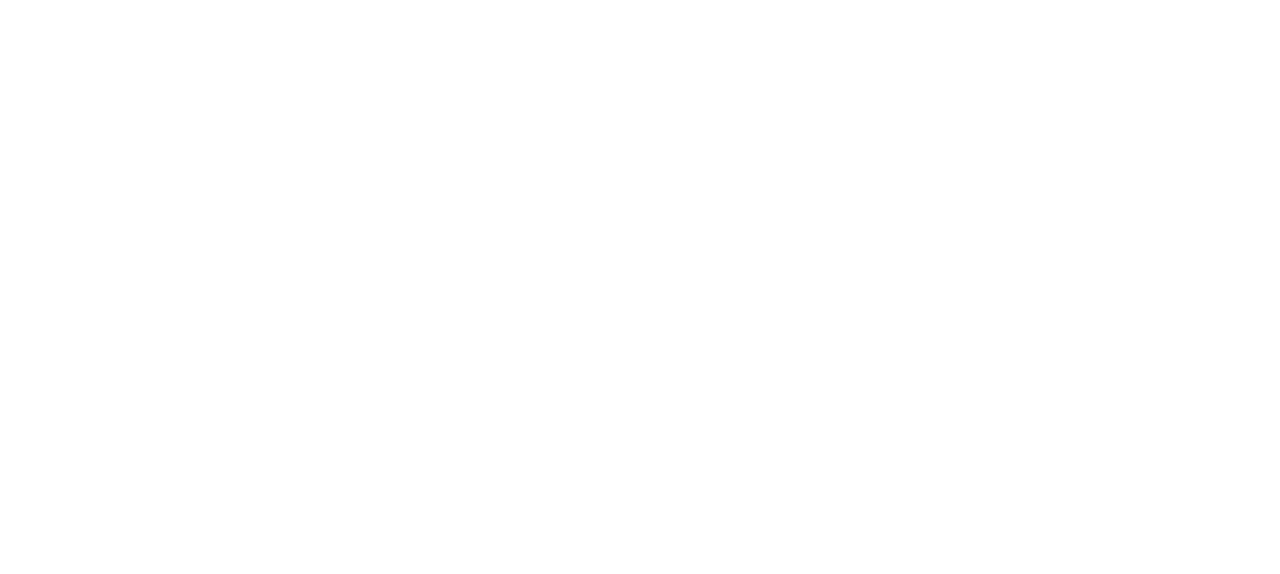
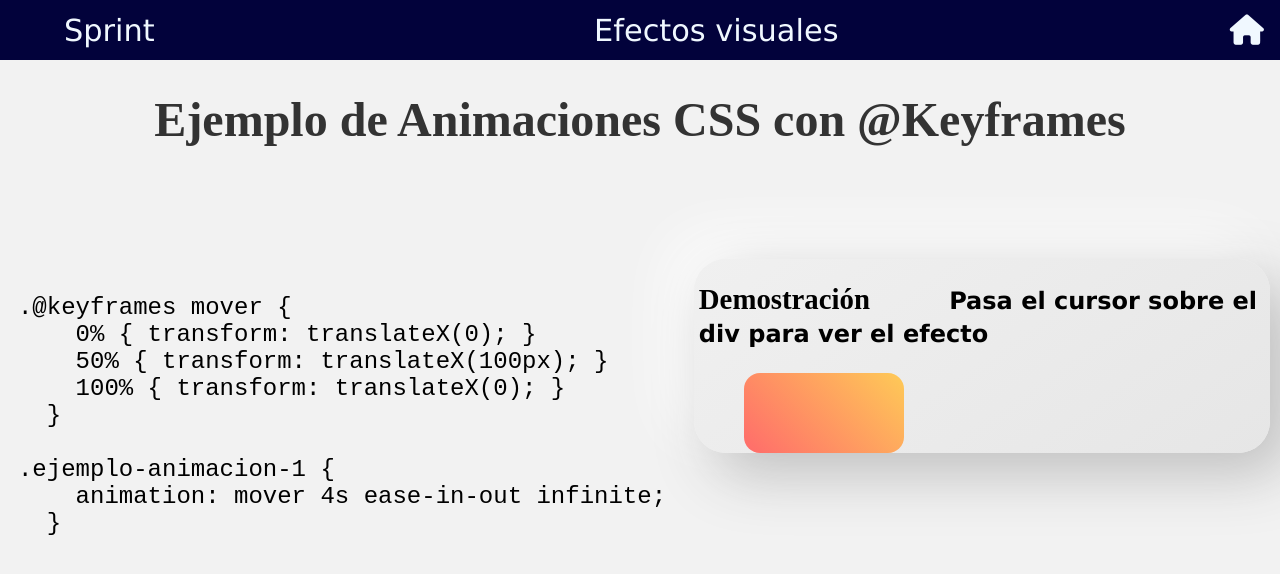
Before and after one commit to Najwaelqortobi/Proyecto_sprint_Recogida, a plain HTML site: page ejemplosAnimaciones.html in a window 1280 px wide. Drawn offline with Linux system fonts and the light colour scheme.

Commit message:
ultima version de todo

```diff
--- a/ejemplosAnimaciones.html
+++ b/ejemplosAnimaciones.html
@@ -3,9 +3,45 @@
 <head>
     <meta charset="UTF-8">
     <meta name="viewport" content="width=device-width, initial-scale=1.0">
+    <link rel="stylesheet" href="style.css">
+    <link rel="stylesheet" href="https://cdnjs.cloudflare.com/ajax/libs/font-awesome/6.6.0/css/all.min.css" integrity="sha512-Kc323vGBEqzTmouAECnVceyQqyqdsSiqLQISBL29aUW4U/M7pSPA/gEUZQqv1cwx4OnYxTxve5UMg5GT6L4JJg==" crossorigin="anonymous" referrerpolicy="no-referrer" />
     <title>Ejemplos Animaciones</title>
 </head>
+
 <body>
+    <header>
+        <div class="contenedor-nav">
+            <Span>Sprint</Span>
+            <span>Efectos visuales</span>
+            <a href="index.html"><i class="fa-solid fa-house"></i></a>
+        </div>
+    </header>
+
+    <h1>Ejemplo de Animaciones CSS con @Keyframes</h1>
+    <div class="container-animaciones centrado">
+        <div class="ejemplo-animacion">
+        <section class="code-transform">
+            <pre><code>
+.@keyframes mover {
+    0% { transform: translateX(0); }
+    50% { transform: translateX(100px); }
+    100% { transform: translateX(0); }
+  }
+
+.ejemplo-animacion-1 {
+    animation: mover 4s ease-in-out infinite;
+  }</code></pre>
+        </section>
+        <section class="demo-animacion-1">
+            <h2>Demostración <span>Pasa el cursor sobre el div para ver el efecto</span></h2>
+            <div class="ejemplo-animacion-1">
+            </div>
+        </section>
+    </div>
+
+
+    </div>
+
 
 </body>
 </html>
--- a/style.css
+++ b/style.css
@@ -420,17 +420,45 @@ code{
 
 /*inicio ejemplo animaciones*/
 
+.ejemplo-animacion{
+    display: flex;
+    justify-content: space-around;
+    margin-top: 6rem;
+}/* margin entre nav y el primer ejemplo todo el div /la caja */
 
+@keyframes mover {
+    0% { transform: translateX(0); }
+    50% { transform: translateX(100px); }
+    100% { transform: translateX(0); }
+  }
 
+.ejemplo-animacion-1{
+    width: 10rem;
+    height: 5rem;
+    background: linear-gradient(45deg, #ff6b6b, #feca57);
+    border-radius: 1rem;
+    animation: mover 4s ease-in-out infinite;
 
-
-
-
-
-
-
-
-
+}
+.demo-animacion-1{
+    background: linear-gradient(145deg, #f0f0f0, #e6e6e6);
+    border: none;
+    border-radius: 2rem;
+    box-shadow: 20px 20px 60px #bebebe,
+                -20px -20px 60px #ffffff;
+    height: 10%;
+    width: 45%;
+    margin-top: -2rem;
+    h2{
+        font-size: 1.8rem;
+        padding-top: -2rem;
+        margin-left: 0.3rem;
+    }
+    h2 span{
+        font-size: 1.5rem;
+        margin-left: 1.5rem;
+    }
+    }
 
 /*fin ejemplo animaciones*/
 
```
Also changed, not shown: casosPracticos.html (+1 -1 lines), efectosVisuales.html (+1 -1 lines), ejemplosTransformaciones.html (+1 -1 lines), ejemplosTransiciones.html (+1 -1 lines).
